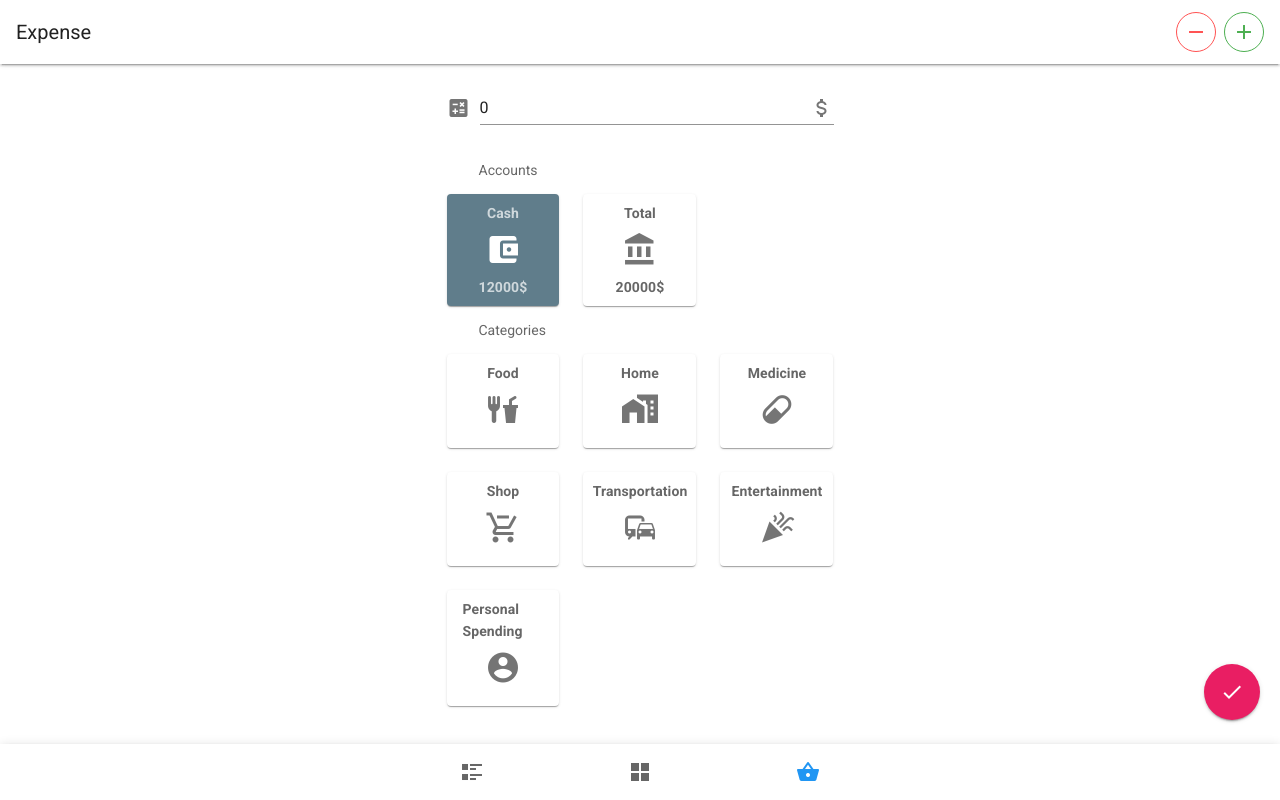
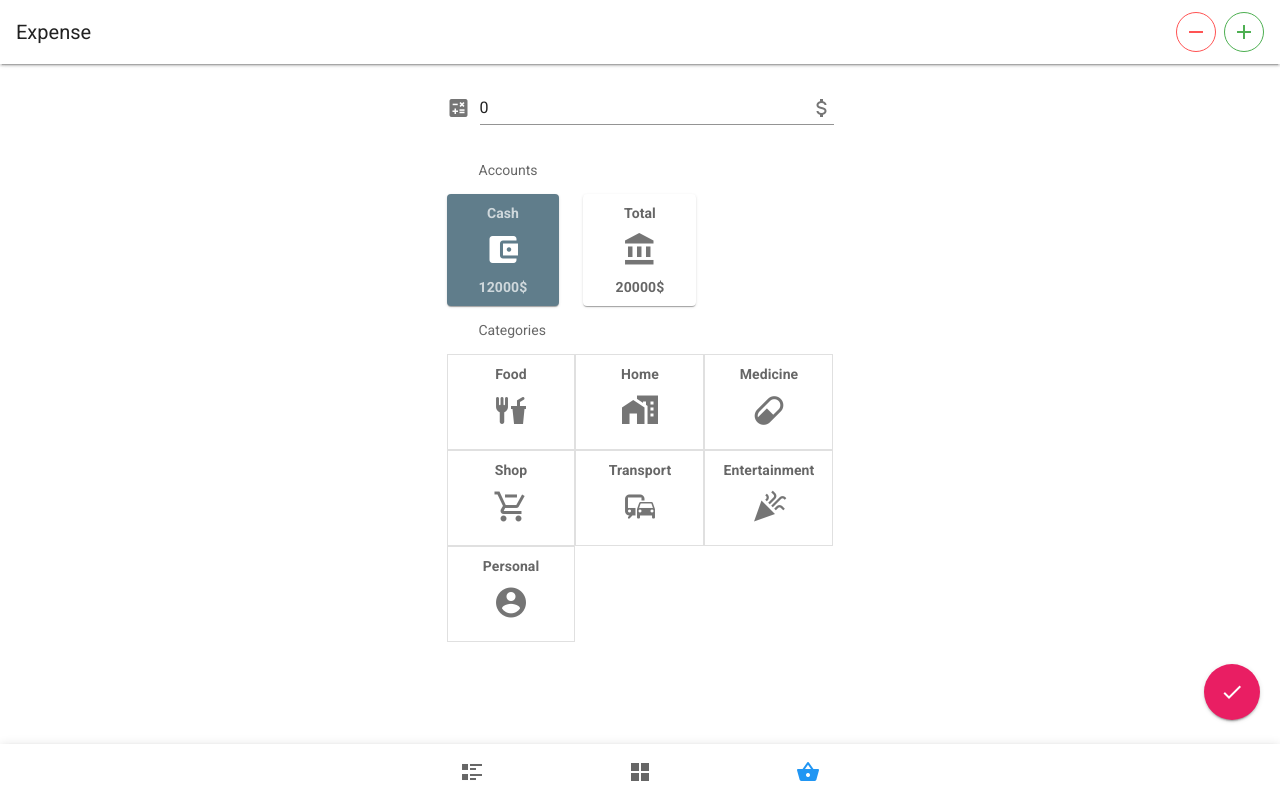
Before and after one commit to davlatsultonov/keep-finance, a Vue app: page /expense in a window 1280 px wide. Built offline with nearby package versions, Linux system fonts and the light colour scheme.

Commit message:
minor fixes to categories

```diff
--- a/src/App.vue
+++ b/src/App.vue
@@ -36,6 +36,7 @@
           <v-col cols="12"
                  lg="4"
                  md="6"
+                 sm="8"
                  class="mx-auto">
             <div>
               <router-view/>
--- a/src/js/constants/categories.js
+++ b/src/js/constants/categories.js
@@ -3,9 +3,9 @@ export const CATEGORIES = {
   1: 'Home',
   2: 'Medicine',
   3: 'Shop',
-  4: 'Transportation',
+  4: 'Transport',
   5: 'Entertainment',
-  6: 'Personal Spending'
+  6: 'Personal'
 }
 
 export const CATEGORIES_ICON = {
--- a/src/views/Expense.vue
+++ b/src/views/Expense.vue
@@ -1,5 +1,5 @@
 <template>
-  <div>
+  <div class="mb-5">
     <v-text-field
       prepend-icon="mdi-calculator-variant"
       append-icon="mdi-currency-usd"
@@ -14,7 +14,7 @@
       v-model="accountId"
     >
       <v-row>
-        <v-col v-for="account in accounts" :key="account.id" cols="6" sm="4">
+        <v-col v-for="account in accounts" :key="account.id" cols="4" sm="4">
           <v-item v-slot="{ active, toggle }">
             <v-card
               elevation="1"
@@ -38,16 +38,19 @@
     <v-item-group
       v-model="categoryId"
     >
-      <v-row>
-        <v-col v-for="category in categories" :key="category.id" cols="6" sm="4">
+      <v-row no-gutters>
+        <v-col v-for="category in categories" :key="category.id" cols="4" sm="4">
           <v-item v-slot="{ active, toggle }">
             <v-card
-              elevation="1"
+              outlined
+              tile
               :color="active ? 'blue-grey' : ''"
               :dark="active"
               class="d-flex flex-column align-center justify-center"
               @click="toggle">
-              <v-card-subtitle class="py-2 font-weight-bold">{{ category.name }}</v-card-subtitle>
+              <v-card-subtitle class="py-2">
+                <span class="d-block font-weight-bold text-truncate" style="max-width: 100px;">{{ category.name }}</span>
+              </v-card-subtitle>
               <v-icon class="mb-5" large>{{ 'mdi-' + category.icon }}</v-icon>
             </v-card>
           </v-item>
@@ -122,7 +125,7 @@ export default {
         },
         {
           id: 5,
-          name: 'Transportation',
+          name: 'Transport',
           icon: 'train-car'
         },
         {
@@ -132,7 +135,7 @@ export default {
         },
         {
           id: 7,
-          name: 'Personal Spending',
+          name: 'Personal',
           icon: 'account-circle'
         }
       ]
```
